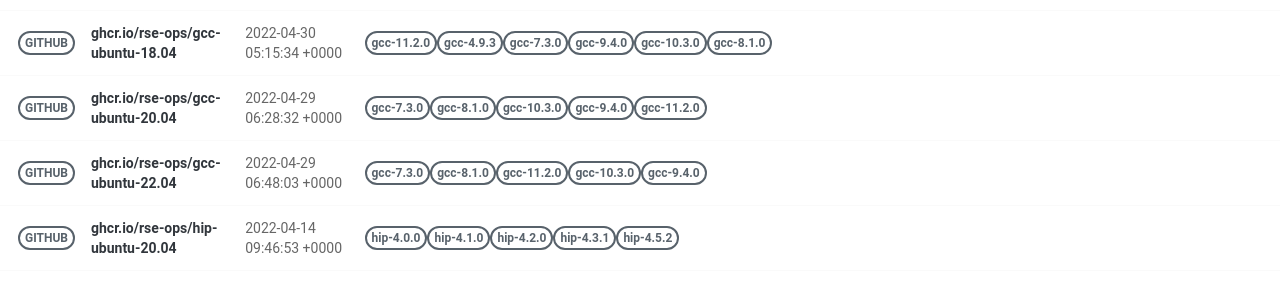
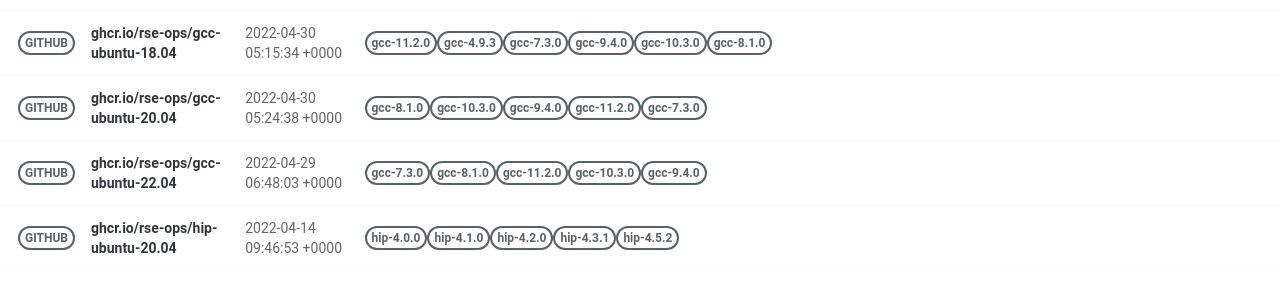
Before and after one commit to rse-ops/docker-images, a Jekyll site: the page built from pages/index.md, in a window 1280 px wide. Shown: the part 581-863 px from the top of the page. Built offline with Jekyll 4.4.1, drawn with Linux system fonts in a browser that asks for light colours; nearby versions of some CDN libraries.

Commit message:
Automated push to update library 2022-04-30

```diff
--- a/_library/ghcr.io-rse-ops-gcc-ubuntu-20.04.md
+++ b/_library/ghcr.io-rse-ops-gcc-ubuntu-20.04.md
@@ -1,14 +1,11 @@
 ---
 layout: container
 name: ghcr.io/rse-ops/gcc-ubuntu-20.04
-updated_at: 2022-04-29 06:28:32.468391
+updated_at: 2022-04-30 05:24:38.093338
 
 
 container_url: https://github.com/orgs/rse-ops/packages/container/package/gcc-ubuntu-20.04
 versions:
- - tag: gcc-7.3.0
-   dockerfile: https://github.com/rse-ops/docker-images/blob/main/ubuntu/gcc/Dockerfile
-   manifest: https://crane.ggcr.dev/manifest/ghcr.io/rse-ops/gcc-ubuntu-20.04:gcc-7.3.0
  - tag: gcc-8.1.0
    dockerfile: https://github.com/rse-ops/docker-images/blob/main/ubuntu/gcc/Dockerfile
    manifest: https://crane.ggcr.dev/manifest/ghcr.io/rse-ops/gcc-ubuntu-20.04:gcc-8.1.0
```
Also changed, not shown: other parts of _library/ghcr.io-rse-ops-gcc-ubuntu-20.04.md (+3 -0 lines).
